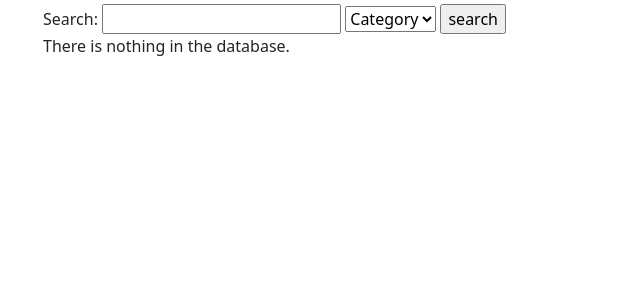
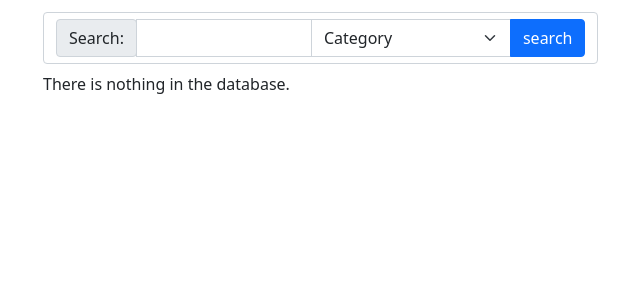
Before and after one commit to LeeXuan-Ong/ServerSideCA1, a PHP site: page / in a window 1280 px wide. Shown: the part 56-356 px from the top of the page, without its empty margins (39-679 px from the left). Run offline with PHP 8.4, Linux system fonts and the light colour scheme; data comes from the database, SQL or seed files in the repository; data that the repository does not hold is empty; some libraries are stand-ins or nearby versions.

Commit message:
index search and filter css

```diff
--- a/index.php
+++ b/index.php
@@ -35,13 +35,17 @@ $title = 'Home';
 <body>
 <main class="container">
 <!-- <?php //include './table.php';?> -->
-    <div>
-        <form method="get" action="index.php">
-            <label for="q" >Search: </label>
-            <input type="text" name="q" value="<?php echo $searchInput?>"/>
+    <div class="input-group mt-2 mb-2">
+        <form method="get" action="index.php" >
+            <div class="form-control">
+                <div class="input-group">
+                <div class="input-group-prepend">
+                    <label for="q" class="input-group-text" >Search: </label>
+                </div>
+            <input type="text" name="q" value="<?php echo $searchInput?>" class="form-control"/>
 
-            <select id="filter" name="f">
-                <option value="">Category</option>
+            <select class="form-select" id="filter" name="f">
+                <option value="" selected>Category</option>
 <?php
 $array =[];
 foreach($products as $product){
@@ -51,7 +55,9 @@ foreach($products as $product){
     }
                 }?>
             </select>
-            <input type="submit" value="search"/>
+            <input class="btn btn-primary" type="submit" value="search"/>
+                </div>
+            </div>
         </form>
     </div>
 
```
